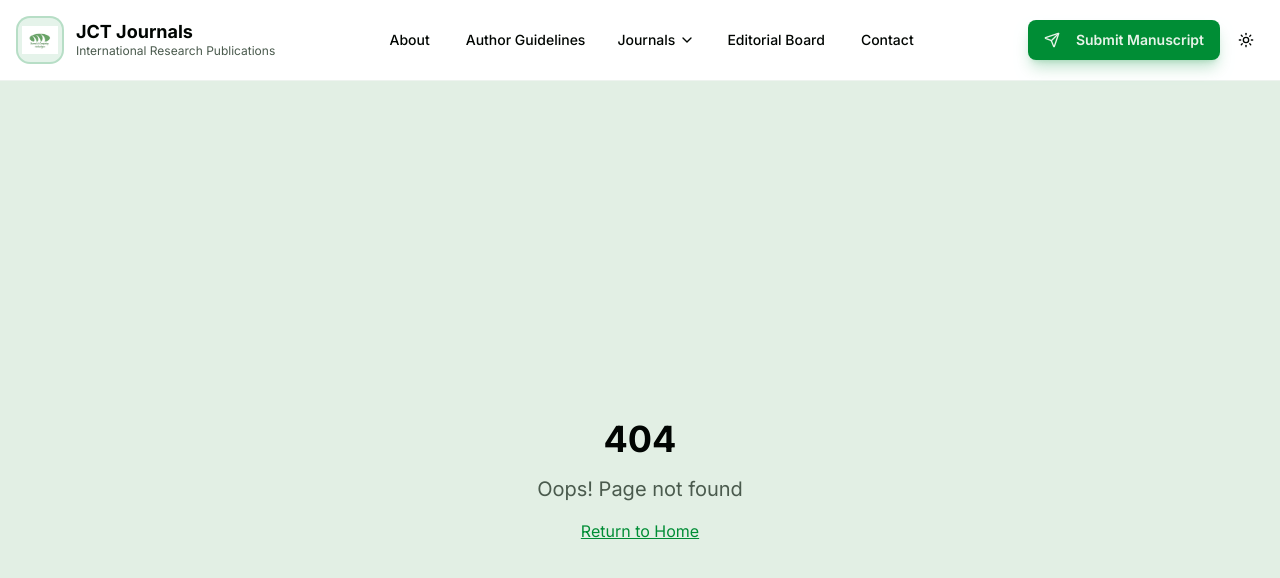
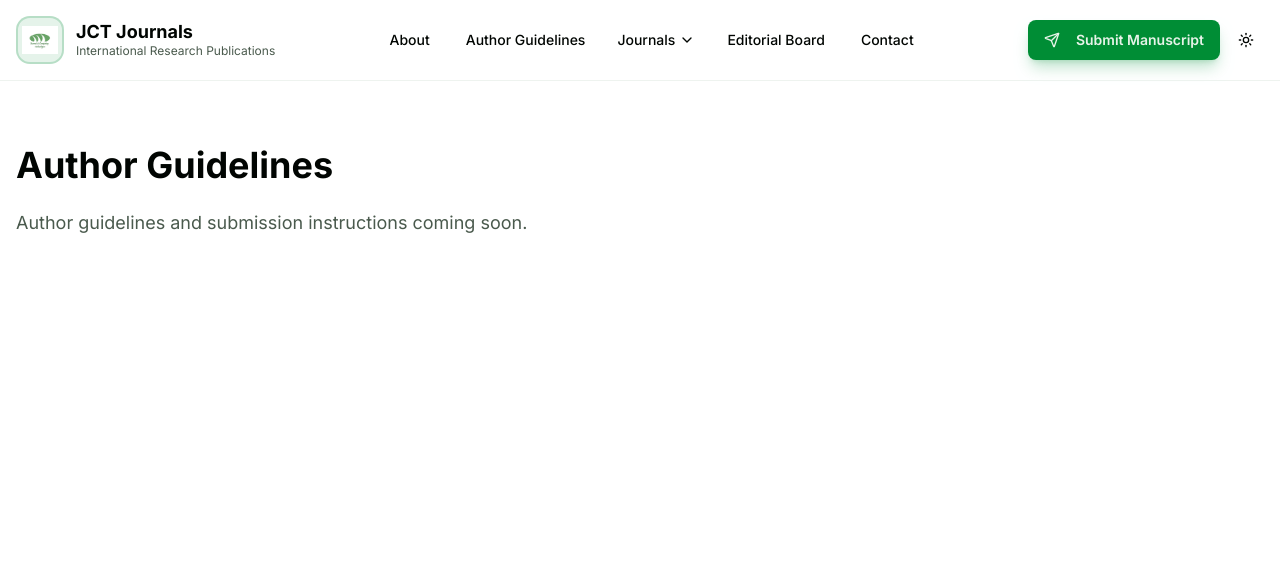
Before and after one commit to AryanKumarOfficial/jct, a Next.js app: page /author-guidelines in a window 1280 px wide. Before the commit this address had no page. Shown: the top 578 px of the page. Built offline with nearby package versions, Linux system fonts and the light colour scheme.

Commit message:
adds author guidelines page

```diff
--- /dev/null
+++ b/src/app/author-guidelines/page.tsx
@@ -0,0 +1,14 @@
+const AuthorGuidelines = () => {
+    return (
+        <div className="min-h-screen bg-background">
+            <div className="container mx-auto px-4 py-16">
+                <h1 className="text-4xl font-bold mb-6">Author Guidelines</h1>
+                <p className="text-lg text-muted-foreground">
+                    Author guidelines and submission instructions coming soon.
+                </p>
+            </div>
+        </div>
+    );
+};
+
+export default AuthorGuidelines;
```
